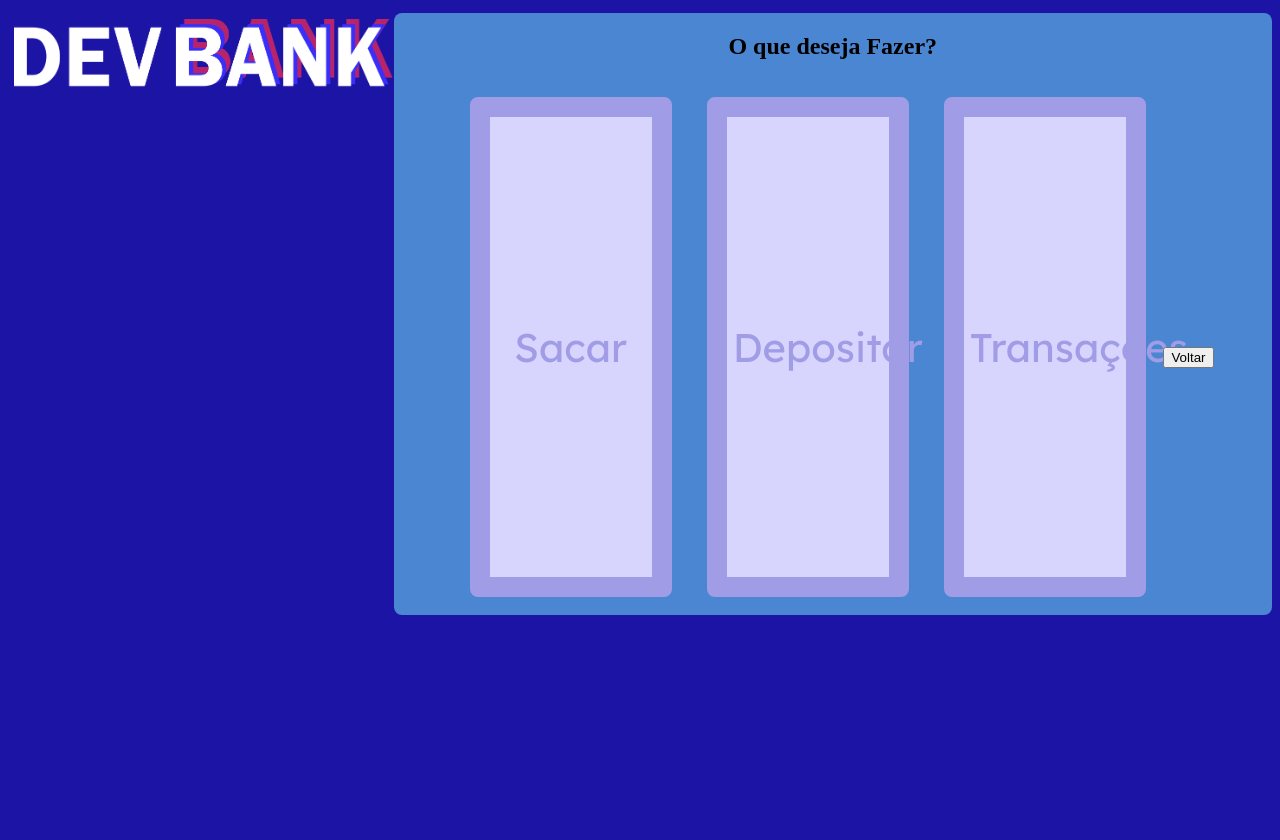
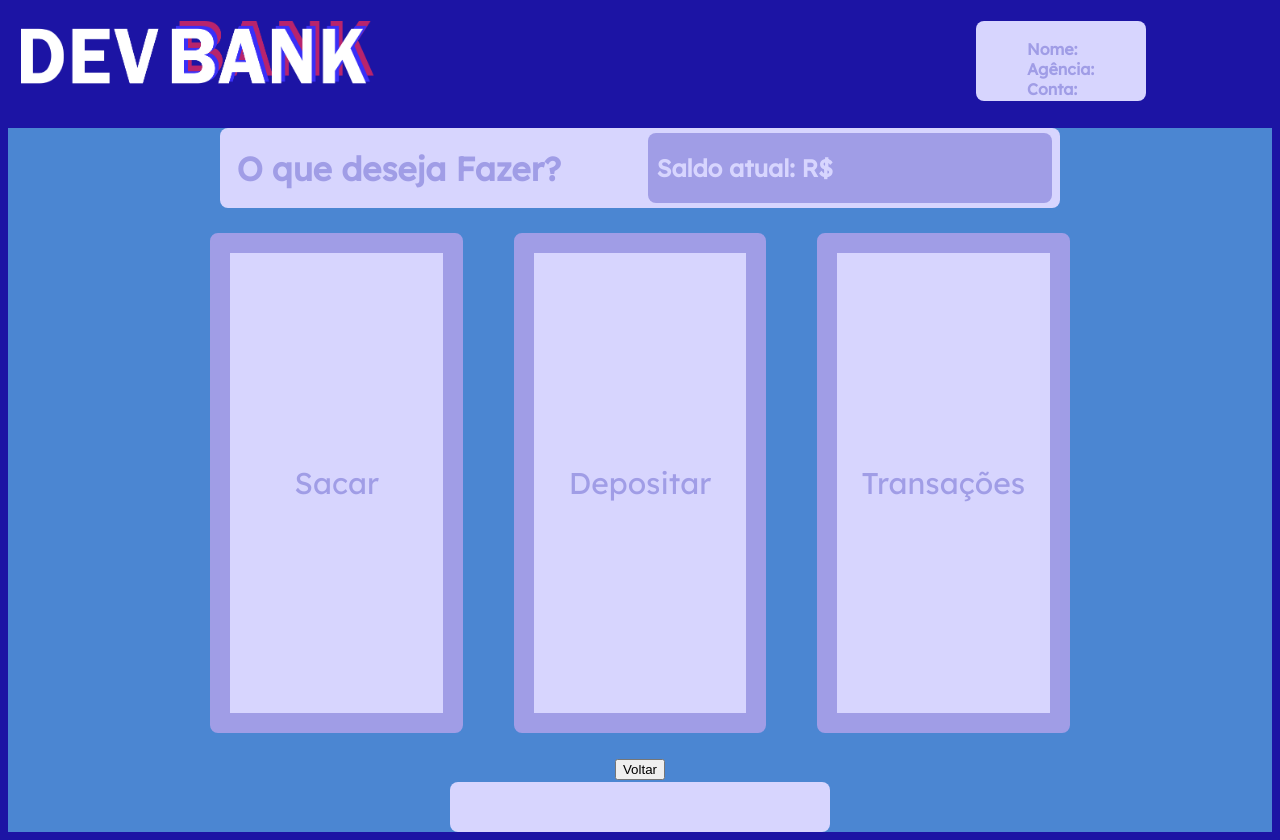
Before and after one commit to Maua-Dev/devbank_rafael_tiago_gabriel_front, a React (Vite) app: page /home in a window 1280 px wide. Before the commit the page ends 800 px from the top, so only its background shows below. Built offline with nearby package versions, Linux system fonts and the light colour scheme; no server answers.

Commit message:
Alterações na animação dos botões, organização da página, flyer do saldo, dados da conta e criação da build

```diff
--- a/src/components/pages/TelaDaConta.css
+++ b/src/components/pages/TelaDaConta.css
@@ -48,4 +48,5 @@ button:hover {
     cursor: pointer;
     border-color: #d7d5fe;
     color: #d7d5fe;
+    transform: scale(1.05);
 }
--- a/src/components/pages/TelaDaConta.tsx
+++ b/src/components/pages/TelaDaConta.tsx
@@ -5,7 +5,7 @@ import { Link } from "react-router-dom"
 
 function TelaDaConta() {
 
-  const [api, setApi] = useState<string>("")
+  const [, setApi] = useState<string>("")
 
     return (
       <>
--- a/src/components/pages/TelaInicial.css
+++ b/src/components/pages/TelaInicial.css
@@ -1,41 +1,95 @@
-
 .Header {
-    width: 50%;
-    height: 10%;
-
+    height: 120px;
 }
 
-.box-dados-conta {
-    text-align: right;
-}
 .centro-imagem {
     display: block;
     text-align: left;
     margin-left: 1%;
     margin-top: 1%;
     margin-bottom: 1%;
-    width: 60%;
+    width: 28%;
     float: left;
 }
+
+.box-dados-conta {
+    text-align: right;
+    height: 70px;
+    padding: 5px;
+    width: 160px;
+    float: right;
+    margin-right: 10%;
+    justify-items: center;
+    margin-top: 1%;
+    border: none;
+    background-color: #d7d5fe;
+    border-radius: 8px;
+}
+
 .dados-conta{
-    text-align: right;
-    margin-top: 1%;
-    color: white;
-    font-size: small;
+    text-align: left;
+    color: #a09de6;
+    font-size: 16px;
+    font-family: "Lexend";
+    word-spacing: 4px;
 }
-.container{
-    overflow: hidden;
+
+.container-botoes-saldo{
     text-align: center;
     background-color: rgb(75, 134, 210);
+    display: grid;
+    place-items: center;
+    width: 100%;
+    height: 80%;
+}
+
+.box-saldo {
+    display: flex;
+    height: 80px;
+    width: 840px;
+    align-items: center;
+    background-color: #d7d5fe;
+    border: none;
     border-radius: 8px;
 }
+
+.oq-fazer {
+    margin-left: 2%;
+    font-family: "Lexend";
+    color: #a09de6;
+    width: 50%;
+    text-align: left;
+    font-size: 22px;
+
+}
+
+.saldo-box {
+    background-color: #a09de6;
+    width: 50%;
+    margin: 1%;
+    border-radius: 8px;
+}
+
+.saldo{
+    color: #d7d5fe;
+    margin-left: 2%;
+    font-family: "Lexend";
+    text-align: left;
+}
+
+.box-acoes{
+    width: 100%;
+    height: 100%;
+}
+
 .botoes-banco{
-    width: 23%;
+    width: 20%;
     height: 500px;
     margin: 2%;
+
     font-size: 28;
     font-family: "Lexend";
-    font-size: 40px;
+    font-size: 30px;
     color: #a09de6;
     border-radius: 8px;
     border-width: 20px;
@@ -44,6 +98,7 @@
     background-color: #d7d5fe;
     transition: .35s;
 }
+
 .input-box {
     width: 80%;
     margin-top: 5%;
@@ -54,6 +109,7 @@
     border: none;
     background-color: #d7d5fe;
 }
+
 .input-box-saldo{
     width: 30%;
     margin-top: 0.2%;
--- a/src/components/pages/TelaInicial.tsx
+++ b/src/components/pages/TelaInicial.tsx
@@ -1,4 +1,4 @@
-import { Link, useLocation } from "react-router-dom"
+import { Link } from "react-router-dom"
 import "./TelaInicial.css"
 import axios from "axios"
 import { useEffect, useState } from "react"
@@ -25,32 +25,40 @@ function Telainicial() {
 
     return (
       <>
-      <header>
+      <header className="Header">
         <div>
-          <div className="Header">
+          <div>
             <img src="src/img/image.webp" className='centro-imagem'/>
           </div>
           <div className="box-dados-conta">
-            <h2 className="dados-conta">{name}</h2>
-            <h2 className="dados-conta">{agency}</h2>
-            <h2 className="dados-conta">{account}</h2>
-            <h2 className="dados-conta">{current_balance}</h2>
+            <h2 className="dados-conta">
+              Nome: {name}<br/>
+              Agência: {agency}<br/>
+              Conta: {account}
+            </h2>
           </div>
         </div>
       </header>
 
-      <div className="container">
+      <div className="container-botoes-saldo">
 
-        <div>
-          <h2>O que deseja Fazer?</h2>
-          <text type="text" className="input-box-saldo"/>
+        <div className="box-saldo">
+          <div className="oq-fazer">
+            <h2>O que deseja Fazer?</h2>
+          </div>
+          <div className="saldo-box">
+            <h2 className="saldo">Saldo atual: R$ {current_balance}</h2>
+          </div>
         </div>
 
-          <button className="botoes-banco">Sacar</button>
-          <button className="botoes-banco">Depositar</button>
-          <button className="botoes-banco">Transações</button>
+          <div className="box-acoes">
+            <button className="botoes-banco">Sacar</button>
+            <button className="botoes-banco">Depositar</button>
+            <button className="botoes-banco">Transações</button>
+          </div>
 
       <Link to="/"><button name="Coloque a API">Voltar</button></Link>
+      <text type="text" className="input-box-saldo"/>
       </div>
       </>
     )
```
